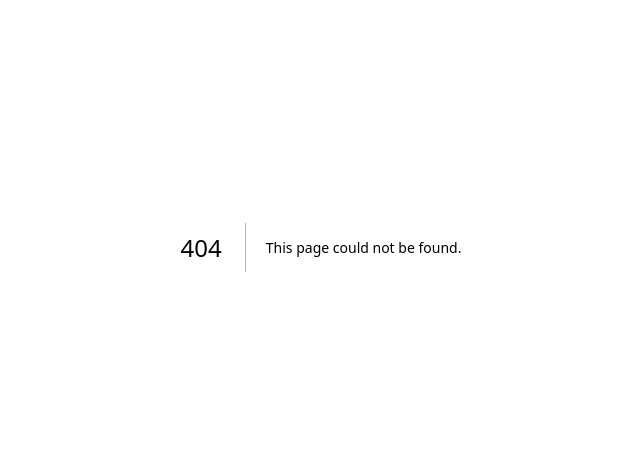
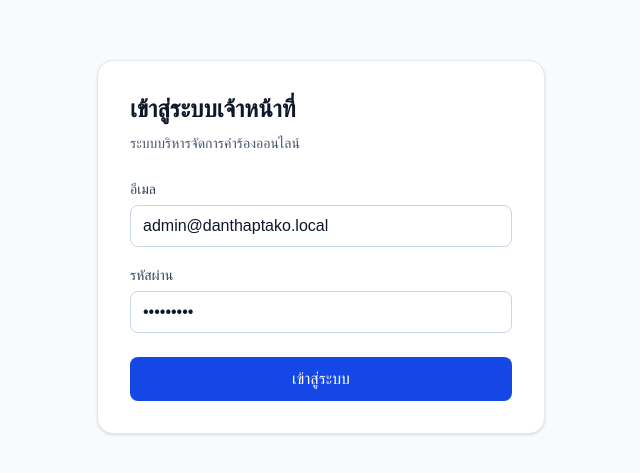
Before and after one commit to expellirmud-dot/citizen-portal, a Next.js app: page /login in a window 1280 px wide. Before the commit this address had no page. Shown: the part 153-626 px from the top of the page, without its empty margins (319-959 px from the left). Built offline with nearby package versions, Linux system fonts and the light colour scheme.

Commit message:
Add login UI and protected admin dashboard

```diff
--- /dev/null
+++ b/middleware.ts
@@ -0,0 +1,5 @@
+export { default } from "next-auth/middleware";
+
+export const config = {
+  matcher: ["/admin/:path*", "/staff/:path*", "/executive/:path*"],
+};
--- /dev/null
+++ b/src/app/admin/dashboard/page.tsx
@@ -0,0 +1,39 @@
+import { getServerSession } from "next-auth";
+import { redirect } from "next/navigation";
+import { authOptions } from "@/lib/auth";
+
+export default async function AdminDashboardPage() {
+  const session = await getServerSession(authOptions);
+
+  if (!session?.user) {
+    redirect("/login");
+  }
+
+  return (
+    <main className="min-h-screen bg-slate-50 p-8">
+      <div className="mx-auto max-w-5xl">
+        <div className="rounded-2xl bg-white p-8 shadow-sm border border-slate-200">
+          <h1 className="text-2xl font-semibold text-slate-900">
+            Admin Dashboard
+          </h1>
+
+          <p className="mt-2 text-slate-600">
+            เข้าสู่ระบบสำเร็จ
+          </p>
+
+          <div className="mt-6 rounded-xl bg-slate-50 p-4 text-sm text-slate-700">
+            <p>
+              <strong>ชื่อ:</strong> {session.user.name}
+            </p>
+            <p>
+              <strong>อีเมล:</strong> {session.user.email}
+            </p>
+            <p>
+              <strong>Role:</strong> {(session.user as any).role}
+            </p>
+          </div>
+        </div>
+      </div>
+    </main>
+  );
+}
--- /dev/null
+++ b/src/app/login/page.tsx
@@ -0,0 +1,93 @@
+"use client";
+
+import { FormEvent, useState } from "react";
+import { signIn } from "next-auth/react";
+import { useRouter } from "next/navigation";
+
+export default function LoginPage() {
+  const router = useRouter();
+  const [email, setEmail] = useState("admin@danthaptako.local");
+  const [password, setPassword] = useState("Admin123!");
+  const [error, setError] = useState("");
+  const [loading, setLoading] = useState(false);
+
+  async function handleSubmit(event: FormEvent<HTMLFormElement>) {
+    event.preventDefault();
+    setError("");
+    setLoading(true);
+
+    const result = await signIn("credentials", {
+      email,
+      password,
+      redirect: false,
+    });
+
+    setLoading(false);
+
+    if (result?.error) {
+      setError("อีเมลหรือรหัสผ่านไม่ถูกต้อง");
+      return;
+    }
+
+    router.push("/admin/dashboard");
+    router.refresh();
+  }
+
+  return (
+    <main className="min-h-screen bg-slate-50 flex items-center justify-center px-4">
+      <form
+        onSubmit={handleSubmit}
+        className="w-full max-w-md rounded-2xl bg-white p-8 shadow-sm border border-slate-200"
+      >
+        <h1 className="text-2xl font-semibold text-slate-900">
+          เข้าสู่ระบบเจ้าหน้าที่
+        </h1>
+
+        <p className="mt-2 text-sm text-slate-600">
+          ระบบบริหารจัดการคำร้องออนไลน์
+        </p>
+
+        <div className="mt-6 space-y-4">
+          <div>
+            <label className="text-sm font-medium text-slate-700">
+              อีเมล
+            </label>
+            <input
+              className="mt-1 w-full rounded-lg border border-slate-300 px-3 py-2 text-slate-900 outline-none focus:border-blue-500"
+              value={email}
+              onChange={(e) => setEmail(e.target.value)}
+              type="email"
+              required
+            />
+          </div>
+
+          <div>
+            <label className="text-sm font-medium text-slate-700">
+              รหัสผ่าน
+            </label>
+            <input
+              className="mt-1 w-full rounded-lg border border-slate-300 px-3 py-2 text-slate-900 outline-none focus:border-blue-500"
+              value={password}
+              onChange={(e) => setPassword(e.target.value)}
+              type="password"
+              required
+            />
+          </div>
+        </div>
+
+        {error && (
+          <p className="mt-4 rounded-lg bg-red-50 px-3 py-2 text-sm text-red-700">
+            {error}
+          </p>
+        )}
+
+        <button
+          disabled={loading}
+          className="mt-6 w-full rounded-lg bg-blue-700 px-4 py-2.5 text-white font-medium hover:bg-blue-800 disabled:opacity-60"
+        >
+          {loading ? "กำลังเข้าสู่ระบบ..." : "เข้าสู่ระบบ"}
+        </button>
+      </form>
+    </main>
+  );
+}
```
